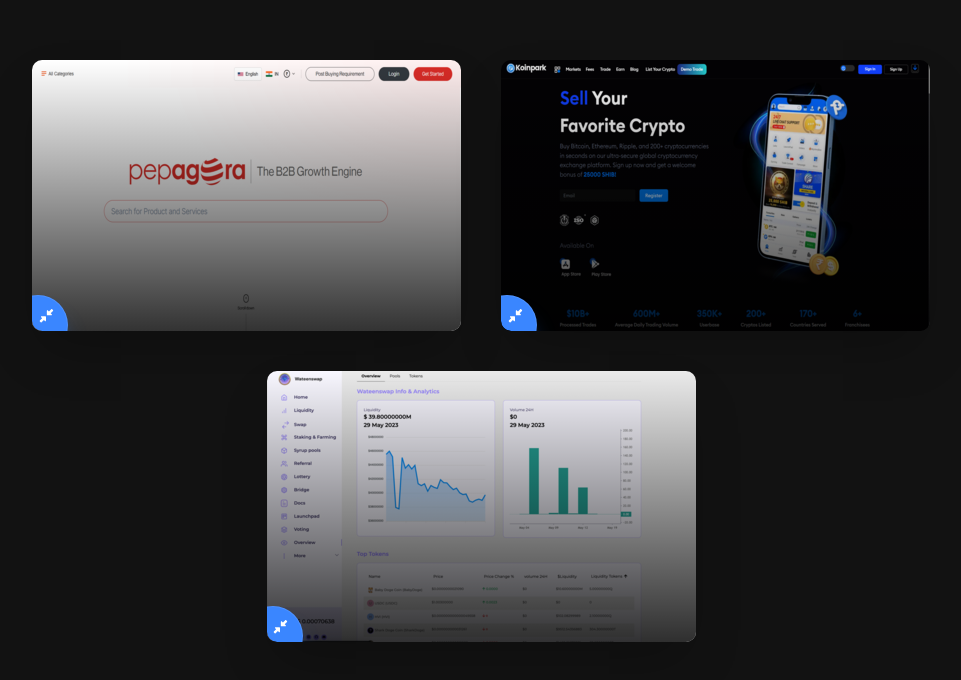
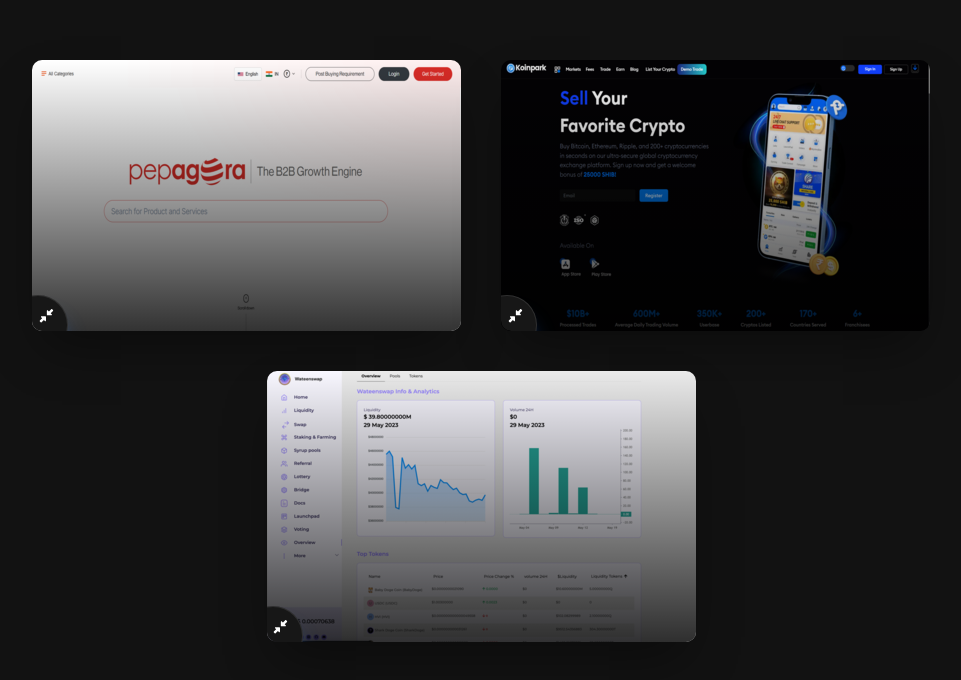
Before and after one commit to aravind-balaji-28/portfolio, a Next.js app: page / in a window 1280 px wide. Shown: the part 4013-4693 px from the top of the page, without its empty margins (159-1120 px from the left). Built offline with nearby package versions, Linux system fonts and the light colour scheme.

Commit message:
update code

```diff
--- a/app/components/Portfolio/index.tsx
+++ b/app/components/Portfolio/index.tsx
@@ -31,7 +31,8 @@
 
                     return (
                         <div key={index}
-                            className="relative w-full max-w-[429px] aspect-[429/271] rounded-[10px] overflow-hidden shadow-2xl group">
+                        className="relative isolate w-full max-w-[429px] aspect-[429/271] rounded-[10px] overflow-hidden shadow-2xl shadow-black/40 group"
+                            >
                             <div className="absolute inset-0 overflow-hidden">
                                 <img src={card.img}
                                     alt={card.title}
@@ -54,9 +55,9 @@
 
                             <button
                                 onClick={() => setActiveIndex(isActive ? null : index)}
-                                className={`absolute -bottom-4 -left-4 w-[40px] h-[40px] md:-bottom-5 md:-left-5 md:w-[50px] md:h-[50px] lg:-bottom-6 lg:-left-6 lg:w-[60px] lg:h-[60px] rounded-full flex items-center justify-center text-white text-xl transition-all duration-500 ease-[cubic-bezier(0.22,1,0.36,1)] z-30 shadow-xl backdrop-blur-md border border-white/10 ${isActive
-                                    ? "bg-[#ff006e] shadow-pink-500/40"
-                                    : "bg-[#3a86ff] shadow-blue-500/40"
+                                className={`absolute cursor-pointer -bottom-4 -left-4 w-[40px] h-[40px] md:-bottom-5 md:-left-5 md:w-[50px] md:h-[50px] lg:-bottom-6 lg:-left-6 lg:w-[60px] lg:h-[60px] rounded-full flex items-center justify-center text-white text-xl transition-all duration-500 ease-[cubic-bezier(0.22,1,0.36,1)] z-30 shadow-xl backdrop-blur-md border border-white/10 ${isActive
+                                    ? "bg-[var(--color-primary)] shadow-pink-500/40"
+                                    : "bg-[var(--grey-dark)]  shadow-blue-500/40"
                                     } hover:scale-110 active:scale-95`}>
                                 <span className={`text-[12px] mb-[13px] ml-[13px] md:text-[14px] md:mb-[16px] md:ml-[16px]  lg:text-[18px] lg:mb-[18px] lg:ml-[18px]transition-transform duration-500 ease-[cubic-bezier(0.22,1,0.36,1)] ${isActive ? "rotate-180 scale-110" : "rotate-0 scale-100"}`}>
                                     <FontAwesomeIcon className="rotate-180" size="xs" icon={isActive ? faUpRightAndDownLeftFromCenter : faDownLeftAndUpRightToCenter} />
```
